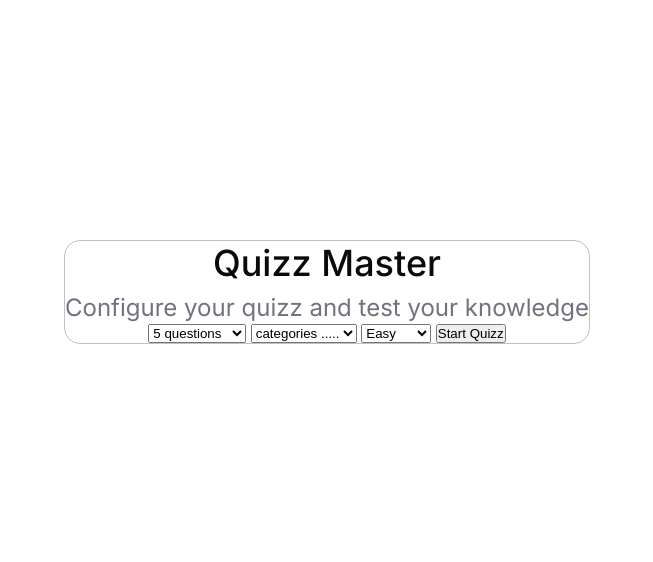
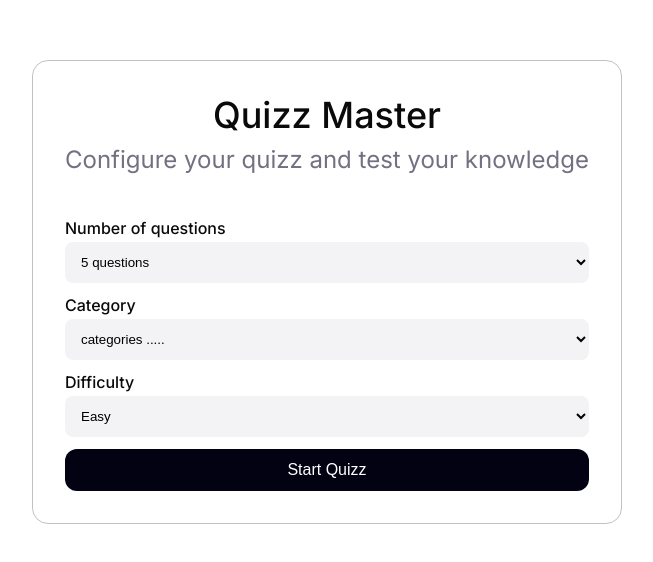
Before and after one commit to Sparky1430/tp_js_techno, a plain HTML site: page QuizMaster/index.html in a window 1280 px wide. Shown: the part 108-670 px from the top of the page, without its empty margins (313-966 px from the left). Drawn offline with Linux system fonts and the light colour scheme.

Commit message:
css home

```diff
--- a/QuizMaster/css/style.css
+++ b/QuizMaster/css/style.css
@@ -21,6 +21,8 @@ body {
     justify-content: center;
     border-radius: 16px;
     border: 1px solid rgb(193, 193, 193);
+    padding: 32px;
+    gap: 32px;
 
     header {
         display: flex;
@@ -44,5 +46,49 @@ body {
             font-size: 1.5rem;
             font-weight: 400;
         }
+
+    }
+    main {
+        width: 100%;
+        form {
+            width: 100%;
+            display: flex;
+            flex-direction: column;
+            align-items: start;
+            justify-content: center;
+
+            label {
+                color: #0A0A0A;
+                font-size: 1rem;
+                font-weight: 500;
+                margin-top: 12px;
+            }
+            select {
+                background-color: #F3F3F5;
+                border-radius: 0.5rem;
+                width: 100%;
+                border: none;
+                padding: 12px;
+                margin-top: 4px;
+
+                option {
+                    font-size: 0.875rem;
+                    font-weight: 400;
+                    color: #0A0A0A;
+                }
+            }
+
+            button {
+                border: none;
+                width: 100%;
+                padding: 12px;
+                border-radius: 12px;
+                color: white;
+                background-color: #030213;
+                font-size: 1rem;
+                font-weight: 500;
+                margin-top: 12px;
+            }
+        }
     }
 }
--- a/QuizMaster/index.html
+++ b/QuizMaster/index.html
@@ -17,19 +17,19 @@
         </header>
         <main>
             <form action="">
-                <label for="nbrQuestions"></label>
+                <label for="nbrQuestions">Number of questions</label>
                 <select name="nbrQuestions" id="nbrQuestions">
                     <option value="5">5 questions</option>
                     <option value="10">10 questions</option>
                     <option value="15">15 questions</option>
                     <option value="20">20 questions</option>
                 </select>
-                <label for="category"></label>
+                <label for="category">Category</label>
                 <select name="category" id="category">
                     <option value="">categories .....</option>
                     <!-- etc etc -->
                 </select>
-                <label for="difficulty"></label>
+                <label for="difficulty">Difficulty</label>
                 <select name="difficulty" id="difficulty">
                     <option value="easy">Easy</option>
                     <option value="medium">Medium</option>
```
